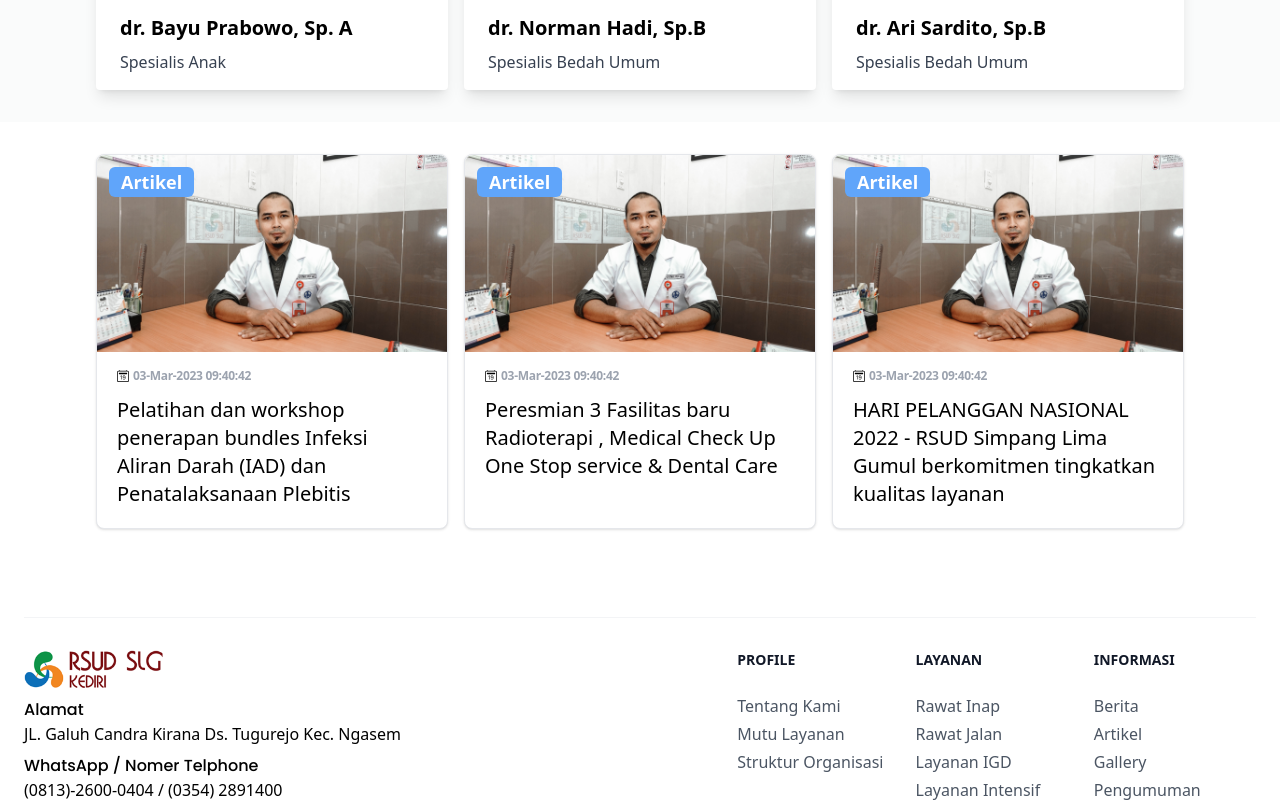
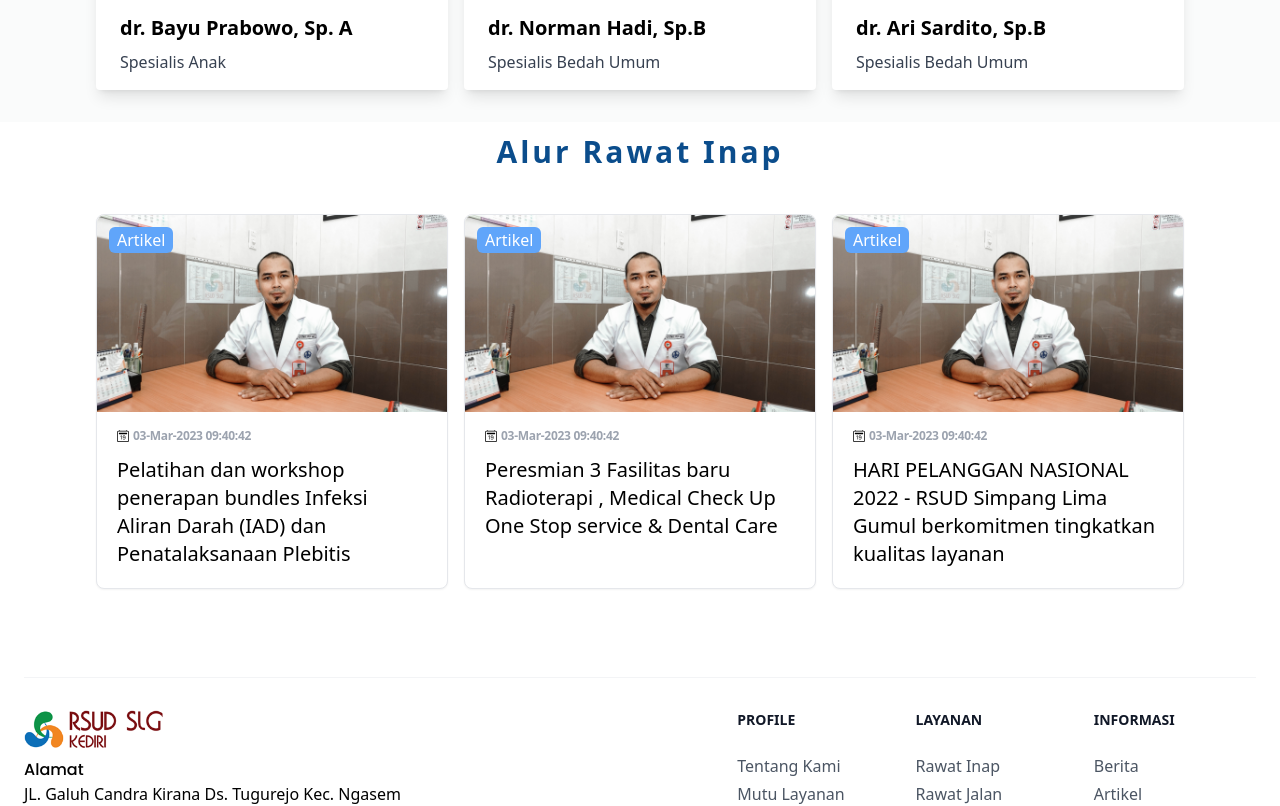
Before and after one commit to nicoe222/rsud, a Next.js app: page / in a window 1280 px wide. Shown: the part 1140-1946 px from the top of the page. Built offline with nearby package versions, Linux system fonts and the light colour scheme.

Commit message:
Berita And Footer

```diff
--- a/app/kontak/page.tsx
+++ b/app/kontak/page.tsx
@@ -8,7 +8,7 @@ const page = () => {
     <div className='flex md:space-x-4 flex-col md:flex-row md:px-24 px-8'>
       <div className='w-full md:w-1/2 '>
           <div className='w-full'>
-            <div className='mt-4 mb-4 md:mb-6'>
+            <div className='mt-4 mb-4 md:mb-6 bg-konsul'>
               <h1 className='text-black font-semibold text-lg'>FORM UMPAN BALIK</h1>
               <p className='text-sm text-gray-800'>Untuk mengirim umpan balik, silahkan lengkapi form isian di bawah ini lalu klik submit untuk mengirim.</p>
             </div>
--- a/app/layout.tsx
+++ b/app/layout.tsx
@@ -3,7 +3,7 @@ import './globals.css'
 import Footer from '@/components/Footer'
 
 export const metadata = {
-  title: 'Create Next App',
+  title: 'RSUD',
   description: 'Generated by create next app',
 }
 
--- a/components/Berita.tsx
+++ b/components/Berita.tsx
@@ -7,10 +7,15 @@ import { doc2 } from '../public/assets'
 const Berita = () => {
   return (
     <div className='bg-white w-full'>
+        <div className='flex justify-center'>
+        <h1 className='py-4 text-3xl leading-7 tracking-widest font-bold text-judul'>Alur Rawat Inap</h1>
+      </div>
         <div className='px-8 md:px-24 py-8 grid md:grid-cols-3 gap-4'>
-    <div className="w-full max-w-sm bg-white border border-gray-200 rounded-lg shadow ">
+
+    <div className="w-full max-w-sm bg-white border border-gray-200 rounded-lg shadow-sm">
     <div>
-        <p className='flex px-3 m-3 py-[1px] rounded-md text-base md:text-lg font-bold text-white z-10 absolute bg-blue-400'>Artikel</p>
+        <p className='flex px-2 m-3 py-[1px] rounded-md text-sm md:text-base
+        font-extralight text-white z-10 absolute bg-blue-400'>Artikel</p>
         <Image className="rounded-t-lg" src={doc2} alt="product image" />
     </div>
     <div className="px-5 pb-5 space-y-3">
@@ -25,9 +30,10 @@ const Berita = () => {
     </div>
 </div>
 
-<div className="w-full max-w-sm bg-white border border-gray-200 rounded-lg shadow ">
+<div className="w-full max-w-sm bg-white border border-gray-200 rounded-lg shadow-sm ">
     <div>
-        <p className='flex px-3 m-3 py-[1px] rounded-md text-base md:text-lg font-bold text-white z-10 absolute bg-blue-400'>Artikel</p>
+        <p className='flex px-2 m-3 py-[1px] rounded-md text-sm md:text-base
+        font-extralight text-white z-10 absolute bg-blue-400'>Artikel</p>
         <Image className="rounded-t-lg" src={doc2} alt="product image" />
     </div>
     <div className="px-5 pb-5 space-y-3">
@@ -42,9 +48,10 @@ const Berita = () => {
     </div>
 </div>
 
-<div className="w-full max-w-sm bg-white border border-gray-200 rounded-lg shadow ">
+<div className="w-full max-w-sm bg-white border border-gray-200 rounded-lg shadow-sm ">
     <div>
-        <p className='flex px-3 m-3 py-[1px] rounded-md text-base md:text-lg font-bold text-white z-10 absolute bg-blue-400'>Artikel</p>
+        <p className='flex px-2 m-3 py-[1px] rounded-md text-sm md:text-base
+        font-extralight text-white z-10 absolute bg-blue-400'>Artikel</p>
         <Image className="rounded-t-lg" src={doc2} alt="product image" />
     </div>
     <div className="px-5 pb-5 space-y-3">
--- a/components/Footer.tsx
+++ b/components/Footer.tsx
@@ -33,13 +33,13 @@ const Footer = () => {
                 <h2 className="mb-6 text-sm font-semibold text-gray-900 uppercase">Profile</h2>
                 <ul className="text-gray-600 flex flex-col space-y-1">
                     <li className="">
-                        <a href="https://flowbite.com/" className="hover:underline">Tentang Kami</a>
+                        <Link href="/profile/aboutus" className="hover:underline">Tentang Kami</Link>
                     </li>
                     <li>
-                        <a href="https://tailwindcss.com/" className="hover:underline">Mutu Layanan</a>
+                        <Link href="/profile/mutu" className="hover:underline">Mutu Layanan</Link>
                     </li>
                     <li>
-                        <a href="https://tailwindcss.com/" className="hover:underline">Struktur Organisasi</a>
+                        <Link href="/profile/organisasi" className="hover:underline">Struktur Organisasi</Link>
                     </li>
 
                 </ul>
@@ -49,16 +49,16 @@ const Footer = () => {
                 <h2 className="mb-6 text-sm font-semibold text-gray-900 uppercase">Layanan</h2>
                 <ul className="text-gray-600 flex flex-col space-y-1">
                     <li className="">
-                        <a href="https://flowbite.com/" className="hover:underline">Rawat Inap</a>
+                        <Link href="/layanan/rawat-inap" className="hover:underline">Rawat Inap</Link>
                     </li>
                     <li>
-                        <a href="https://tailwindcss.com/" className="hover:underline">Rawat Jalan</a>
+                        <Link href="/layanan/rawat-jalan" className="hover:underline">Rawat Jalan</Link>
                     </li>
                     <li>
-                        <a href="https://tailwindcss.com/" className="hover:underline">Layanan IGD</a>
+                        <Link href="/layanan/igd" className="hover:underline">Layanan IGD</Link>
                     </li>
                         <li>
-                            <a href="https://tailwindcss.com/" className="hover:underline">Layanan Intensif</a>
+                            <Link href="/layanan/intensif" className="hover:underline">Layanan Intensif</Link>
                         </li>
                 </ul>
             </div>
@@ -68,16 +68,16 @@ const Footer = () => {
                 <h2 className="mb-6 text-sm font-semibold text-gray-900 uppercase">Informasi</h2>
                 <ul className="text-gray-600 flex flex-col space-y-1">
                     <li className="">
-                        <a href="https://flowbite.com/" className="hover:underline">Berita</a>
+                        <Link href="/informasi/berita" className="hover:underline">Berita</Link>
                     </li>
                     <li>
-                        <a href="https://tailwindcss.com/" className="hover:underline">Artikel</a>
+                        <Link href="/informasi/artikel" className="hover:underline">Artikel</Link>
                     </li>
                     <li>
-                        <a href="https://tailwindcss.com/" className="hover:underline">Gallery</a>
+                        <Link href="/informasi/gallery" className="hover:underline">Gallery</Link>
                     </li>
                         <li>
-                            <a href="https://tailwindcss.com/" className="hover:underline">Pengumuman</a>
+                            <Link href="/informasi/pengumuman" className="hover:underline">Pengumuman</Link>
                         </li>
                 </ul>
             </div>
@@ -88,7 +88,7 @@ const Footer = () => {
     <hr className="md:my-6 my-3 border-gray-100 sm:mx-auto lg:my-8" />
     <div className="sm:flex sm:items-center sm:justify-between px-4">
         <span className="md:text-sm text-xs text-gray-500 sm:text-center">© 2023
-        <a href="https://flowbite.com/" className="hover:underline"> RSUD Simpang Lima Gumul Kediri</a>
+        <a href="/" className="hover:underline"> RSUD Simpang Lima Gumul Kediri</a>
         <strong>. All Rights Reserved.</strong>
         </span>
         <div className="flex mt-4 space-x-6 sm:justify-center sm:mt-0">
```
